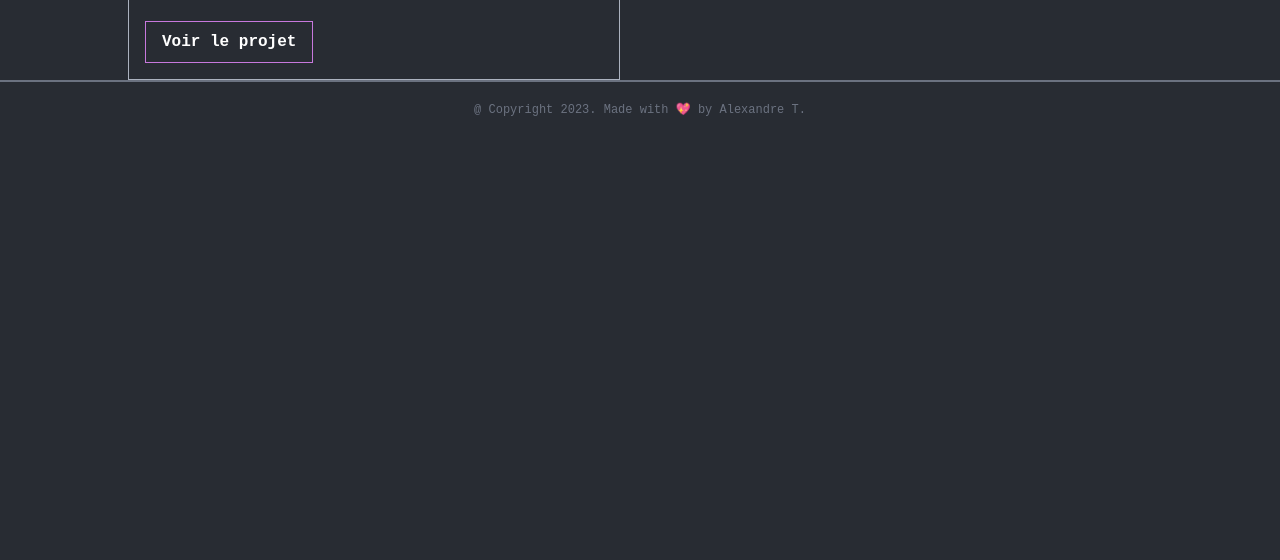
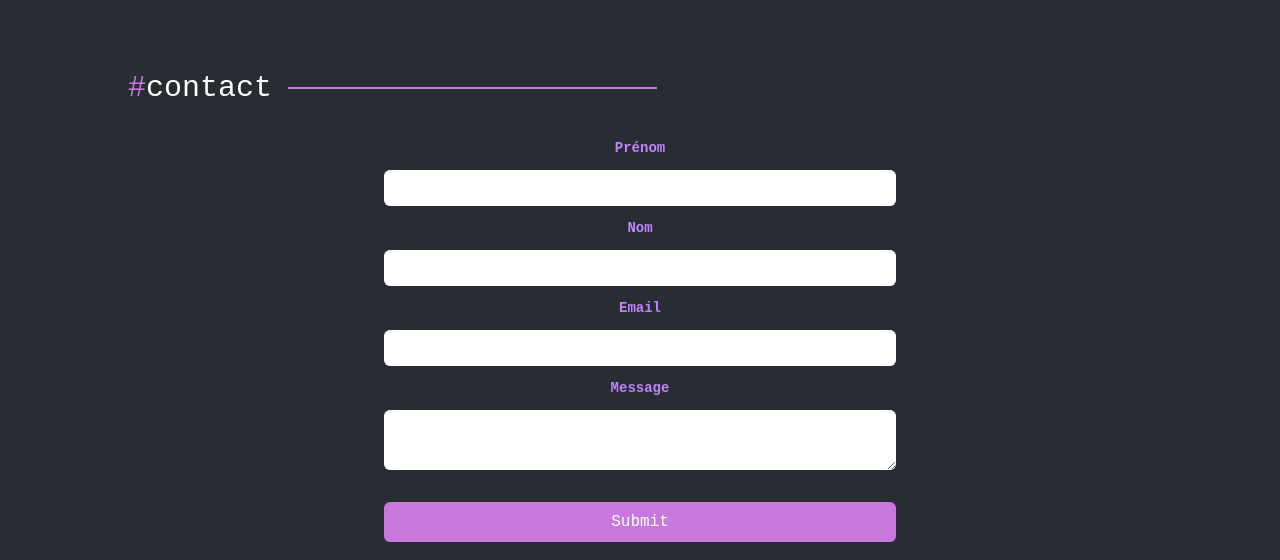
Before and after one commit to PikPakPik/atressel.dev, a React (Create React App) app in the folder portfolio/: page / in a window 1280 px wide. Shown: the part 2237-2797 px from the top of the page. Before the commit the page ends 2355 px from the top, so only its background shows below. Built offline with nearby package versions, Linux system fonts and the light colour scheme.

Commit message:
feat: :sparkles: Add contact form

```diff
--- a/portfolio/package.json
+++ b/portfolio/package.json
@@ -14,6 +14,7 @@
     "postcss": "^8.4.30",
     "react": "^18.2.0",
     "react-dom": "^18.2.0",
+    "react-hook-form": "^7.46.2",
     "react-scripts": "5.0.1",
     "react-scroll": "^1.8.9",
     "typed.js": "^2.0.16",
--- a/portfolio/src/App.tsx
+++ b/portfolio/src/App.tsx
@@ -6,6 +6,7 @@ import Projects from './components/Home/Projects';
 import { Project } from './types/project';
 import About from './components/Home/About';
 import ScrollToTop from './components/layouts/ScrollToTop';
+import Contact from './components/Home/Contact';
 
 function App() {
 
@@ -121,6 +122,7 @@ function App() {
         <Hero />
         <About />
         <Projects projects={projects} />
+        <Contact />
       </div>
       <Footer />
       <ScrollToTop />
--- a/portfolio/src/components/Home/About.tsx
+++ b/portfolio/src/components/Home/About.tsx
@@ -3,7 +3,7 @@ const About: React.FC = () => {
         <div id="about" className="container mx-auto lg:px-32">
             <div className="flex flex-row items-center justify-center md:justify-start">
                 <h2 className="text-3xl text-white"><span className="text-[#C778DD]">#</span>a_propos</h2>
-                <div className="w-[50%] h-[2px] bg-[#C778DD] ml-4 hidden md:block"></div>
+                <div className="w-[25%] h-[2px] bg-[#C778DD] ml-4 hidden md:block"></div>
             </div>
             <div className="flex flex-col lg:flex-row mt-10 px-10 md:px-0">
                 <div className="w-full lg:w-1/2 text-gray-400">
--- /dev/null
+++ b/portfolio/src/components/Home/Contact.tsx
@@ -0,0 +1,81 @@
+import { useForm, SubmitHandler } from "react-hook-form"
+type Inputs = {
+    firstname: string
+    lastname: string
+    email: string
+    message: string
+}
+const Contact: React.FC = () => {
+    const {
+        register,
+        handleSubmit,
+        formState: { errors },
+    } = useForm<Inputs>()
+    const onSubmit: SubmitHandler<Inputs> = (data) => console.log(data)
+    return (
+        <>
+            <div id="contact" className="container mx-auto lg:px-32 mb-20">
+                <div className="flex flex-row items-center justify-center md:justify-start">
+                    <h2 className="text-3xl text-white"><span className="text-[#C778DD]">#</span>contact</h2>
+                    <div className="w-[36%] h-[2px] bg-[#C778DD] ml-4 hidden md:block"></div>
+                </div>
+                <div className="my-8">
+                    <form onSubmit={handleSubmit(onSubmit)} className="flex flex-col gap-3 items-center">
+                        <label
+                            htmlFor="firstname"
+                            className={`block font-bold text-sm ${errors.firstname ? "text-red-400" : "text-purple-400"
+                                }`}
+                        >
+                            Prénom
+                        </label>
+                        <input {...register("firstname", {
+                            required: true
+                        })} className={"block flex-1 py-1.5 pl-1 text-gray-900 placeholder:text-gray-400 focus:ring-0 sm:text-sm sm:leading-6 rounded-md w-1/2" + (errors.email ? " border-red-400 border-[2px]" : "")}
+                        />
+                        <label
+                            htmlFor="lastname"
+                            className={`block font-bold text-sm ${errors.lastname ? "text-red-400" : "text-purple-400"
+                                }`}
+                        >
+                            Nom
+                        </label>
+                        <input {...register("lastname", {
+                            required: true
+                        })} className={"block flex-1 py-1.5 pl-1 text-gray-900 placeholder:text-gray-400 focus:ring-0 sm:text-sm sm:leading-6 rounded-md w-1/2" + (errors.email ? " border-red-400 border-[2px]" : "")}
+                        />
+                        <label
+                            htmlFor="email"
+                            className={`block font-bold text-sm ${errors.email ? "text-red-400" : "text-purple-400"
+                                }`}
+                        >
+                            Email
+                        </label>
+                        <input {...register("email", {
+                            required: true,
+                            pattern: {
+                                value: /^[A-Z0-9._%+-]+@[A-Z0-9.-]+\.[A-Z]{2,}$/i,
+                                message: "invalid email address"
+                            },
+                        })} className={"block flex-1 py-1.5 pl-1 text-gray-900 placeholder:text-gray-400 focus:ring-0 sm:text-sm sm:leading-6 rounded-md w-1/2" + (errors.email ? " border-red-400 border-[2px]" : "")}
+                        />
+                        {errors.email && <span className="text-red-400">Email invalide</span>}
+                        <label
+                            htmlFor="message"
+                            className={`block font-bold text-sm ${errors.message ? "text-red-400" : "text-purple-400"
+                                }`}
+                        >
+                            Message
+                        </label>
+                        <textarea {...register("message", {
+                            required: true
+                        })} className={"block flex-1 py-1.5 pl-1 text-gray-900 placeholder:text-gray-400 focus:ring-0 sm:text-sm sm:leading-6 rounded-md w-1/2" + (errors.email ? " border-red-400 border-[2px]" : "")}
+                        />
+                        <input type="submit" className="w-1/2 py-2 mt-5 text-white bg-[#C778DD] rounded-md hover:bg-[#A65DB1]" />
+                    </form>
+                </div>
+            </div>
+        </>
+    )
+}
+
+export default Contact
--- a/portfolio/src/components/Home/Projects.tsx
+++ b/portfolio/src/components/Home/Projects.tsx
@@ -14,12 +14,11 @@ const Projects: React.FC<ProjectsProps> = ({ projects }) => {
                 <div className="w-[50%] h-[2px] bg-[#C778DD] ml-4 hidden md:block"></div>
                 <a href="#" className="hidden md:block text-white font-semibold ml-auto hover:text-[#C778DD] transition duration-300 ease-in-out">Voir plus ~~&gt;</a>
             </div>
-            <div className="grid grid-cols-1 md:grid-cols-2 lg:grid-cols-2 xl:grid-cols-2 2xl:grid-cols-3 gap-10 mt-10 justify-items-center">
+            <div className="grid grid-cols-1 md:grid-cols-2 lg:grid-cols-2 xl:grid-cols-2 2xl:grid-cols-3 gap-10 mt-10 justify-items-center sm:px-0 px-10">
                 {projects.map((project, index) => (
                     <ProjectCard project={project} key={index} />
                 ))}
             </div>
-
         </div>
     )
 }
--- a/portfolio/src/components/ProjectCard.tsx
+++ b/portfolio/src/components/ProjectCard.tsx
@@ -6,7 +6,7 @@ type ProjectCardProps = {
 
 const ProjectCard: React.FC<ProjectCardProps> = ({ project }) => {
     return (
-        <div className='flex flex-col border-[1px] border-[#ABB2BF] w-full'>
+        <div className='flex flex-col border-[1px] border-[#ABB2BF] w-[400px]'>
             <div className='border-[#ABB2BF] border-b-[1px]'>
                 <img src={project.image} alt={project.name} className='w-full h-full' />
             </div>
--- a/portfolio/src/components/layouts/Footer.tsx
+++ b/portfolio/src/components/layouts/Footer.tsx
@@ -3,7 +3,7 @@ import React from "react"
 const Footer: React.FC = () => {
     return (
         <footer className="text-gray-500 border-t-2 border-gray-500">
-            <div className="text-xs text-center mt-5">
+            <div className="text-xs text-center my-5">
                 <span>@ Copyright 2023. Made with 💖 by Alexandre T.</span>
             </div>
         </footer>
--- a/portfolio/src/components/layouts/Header.tsx
+++ b/portfolio/src/components/layouts/Header.tsx
@@ -4,7 +4,7 @@ import { Link as ScrollLink, animateScroll as scroll } from 'react-scroll';
 type MenuItemProps = {
   name: string;
   link: string;
-  active: boolean;
+  active?: boolean | false;
   onClick?: (link: string) => void;
 };
 
@@ -17,22 +17,14 @@ const Items: MenuItemProps[] = [
   {
     name: "a_propos",
     link: "about",
-    active: false,
   },
   {
     name: "projets",
     link: "projects",
-    active: false,
-  },
-  {
-    name: "formations",
-    link: "formations",
-    active: false,
   },
   {
     name: "contact",
     link: "contact",
-    active: false,
   },
 ];
 
```
Also changed, not shown: 1 other file (tests, documents, lock files or other folders).
